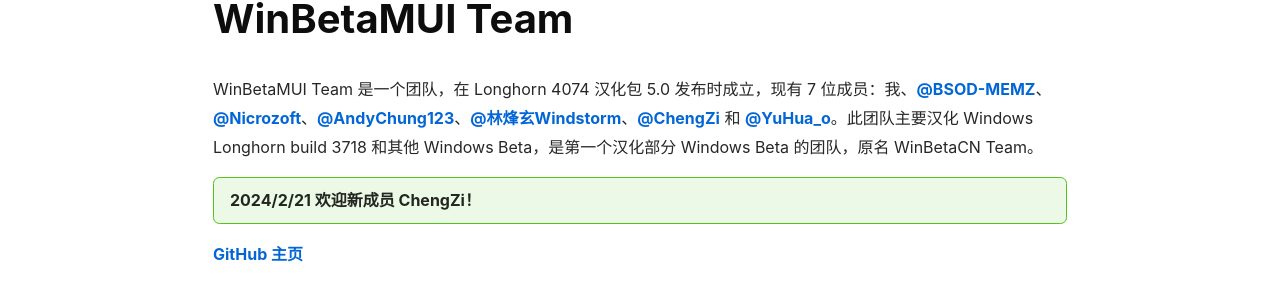
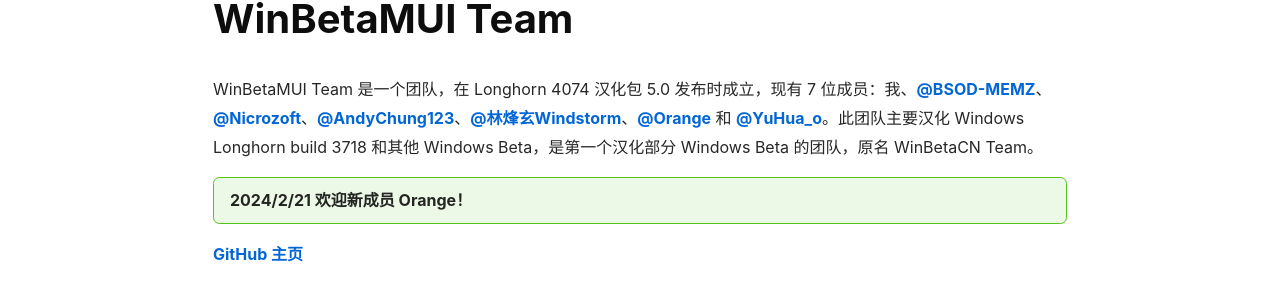
Before and after one commit to orangeZSCB/wbl2.github.io, a Jekyll site: the page built from winbetamui.md, in a window 1280 px wide. Shown: the part 141-440 px from the top of the page. Built offline with Jekyll 4.4.1, drawn with Linux system fonts in a browser that asks for light colours; nearby versions of some CDN libraries.

Commit message:
Update winbetamui.md

```diff
--- a/winbetamui.md
+++ b/winbetamui.md
@@ -3,9 +3,9 @@
 title: WinBetaMUI Team
 ---
 
-WinBetaMUI Team 是一个团队，在 Longhorn 4074 汉化包 5.0 发布时成立，现有 7 位成员：我、[@BSOD-MEMZ](https://space.bilibili.com/1975308950)、[@Nicrozoft](https://github.com/Nicrozoft)、[@AndyChung123](https://space.bilibili.com/2119761603)、[@林烽玄Windstorm](https://space.bilibili.com/1171551865)、[@ChengZi](https://space.bilibili.com/576114286) 和 [@YuHua_o](https://space.bilibili.com/1468597922)。此团队主要汉化 Windows Longhorn build 3718 和其他 Windows Beta，是第一个汉化部分 Windows Beta 的团队，原名 WinBetaCN Team。
+WinBetaMUI Team 是一个团队，在 Longhorn 4074 汉化包 5.0 发布时成立，现有 7 位成员：我、[@BSOD-MEMZ](https://space.bilibili.com/1975308950)、[@Nicrozoft](https://github.com/Nicrozoft)、[@AndyChung123](https://space.bilibili.com/2119761603)、[@林烽玄Windstorm](https://space.bilibili.com/1171551865)、[@Orange](https://space.bilibili.com/576114286) 和 [@YuHua_o](https://space.bilibili.com/1468597922)。此团队主要汉化 Windows Longhorn build 3718 和其他 Windows Beta，是第一个汉化部分 Windows Beta 的团队，原名 WinBetaCN Team。
 
-**2024/2/21 欢迎新成员 ChengZi！**
+**2024/2/21 欢迎新成员 Orange！**
 {:.success}
 
 [GitHub 主页](https://github.com/wbmui)
```
